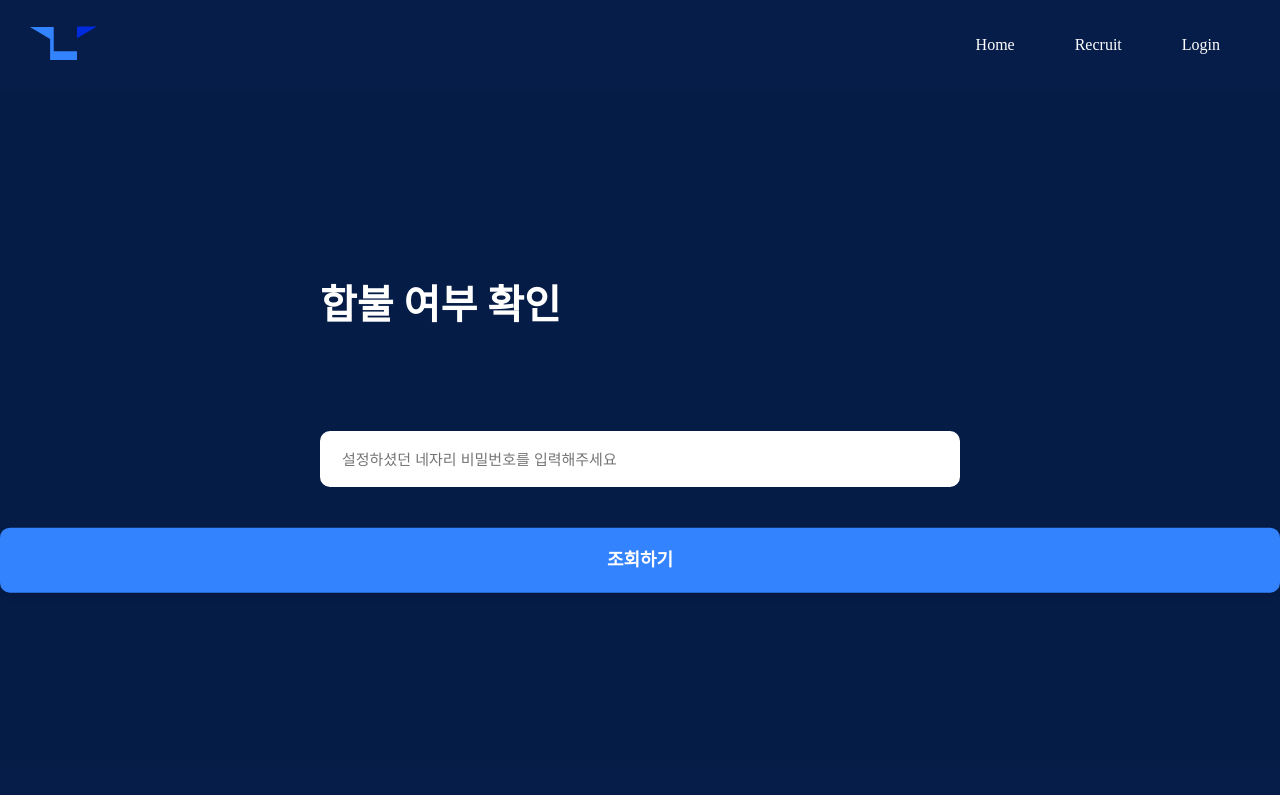
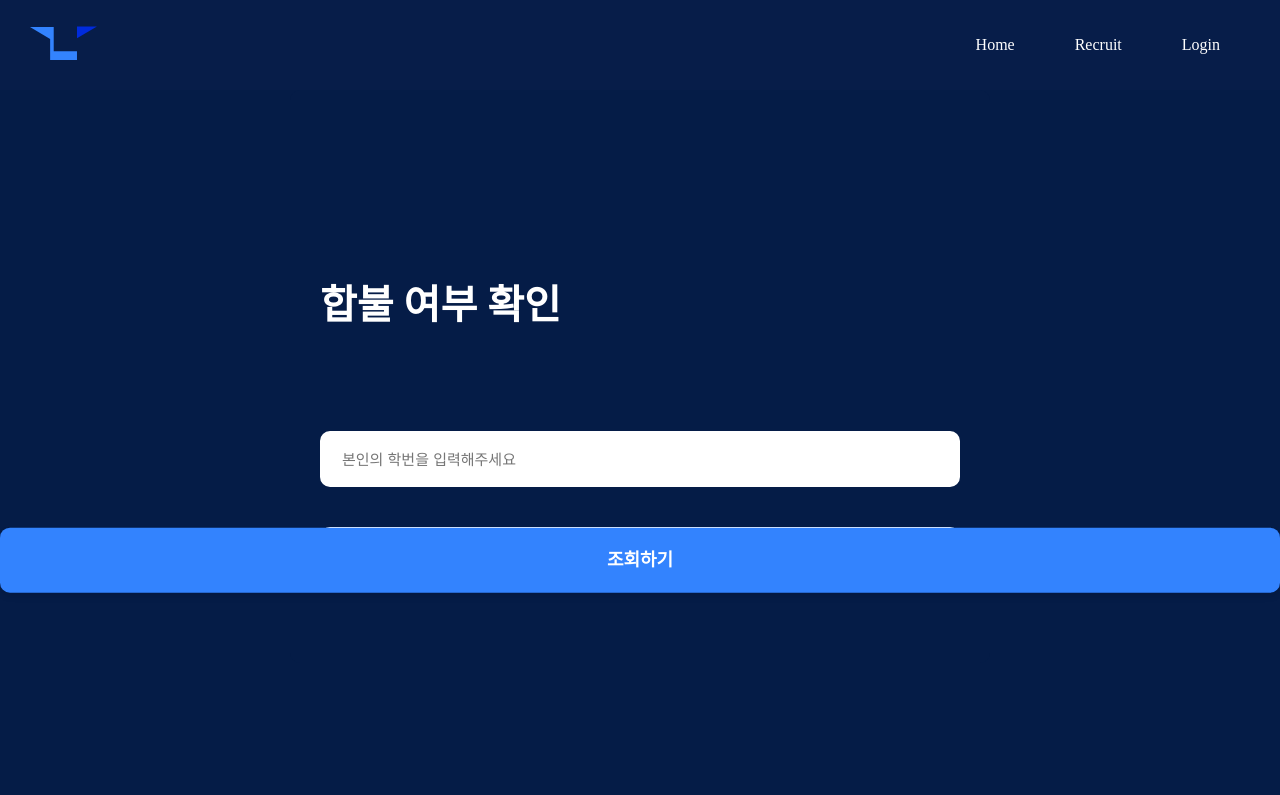
Before and after one commit to likelionmju/likelion-mainsite-fe, a React (Vite) app in the folder likelion-mainsite/: page /checkresult in a window 1280 px wide. Shown: the top 795 px of the page. Built offline with nearby package versions, Linux system fonts and the light colour scheme; no server answers.

Commit message:
Feat: Result 페이지 학번 검사 로직 추가

```diff
--- a/likelion-mainsite/src/pages/CheckResult.css
+++ b/likelion-mainsite/src/pages/CheckResult.css
@@ -21,6 +21,12 @@ body {
     padding-top: 150px;
     margin-bottom: 200px;
     flex:1;
+  }
+
+  .result-description {
+    color: white;
+    font-size: 40px;
+    font-weight: bold;
   }
 
   .result-input-container {
--- a/likelion-mainsite/src/pages/CheckResult.jsx
+++ b/likelion-mainsite/src/pages/CheckResult.jsx
@@ -1,27 +1,26 @@
 import React, { useState } from "react";
-import axios from "axios";
-import Header from '@/components/Header.jsx';
-import Footer from '@/components/Footer.jsx';
-import Button from '@/components/Button.jsx';
-import './CheckResult.css';
-import axiosInstance from '@/libs/api/instance';
+import axiosInstance from "@/libs/api/instance";
+import Header from "@/components/Header.jsx";
+import Footer from "@/components/Footer.jsx";
+import "./CheckResult.css";
 
 const CheckResult = () => {
-  const [queryNumber, setQueryNumber] = useState(""); // 사용자 입력 쿼리번호
-  const [resultData, setResultData] = useState(null); // 조회된 결과 데이터
-  const [error, setError] = useState(""); // 에러 메시지
+  const [studentId, setStudentId] = useState("");
+  const [queryNumber, setQueryNumber] = useState("");
+  const [resultData, setResultData] = useState(null);
+  const [error, setError] = useState("");
 
   // 합불 여부 조회 핸들러
   const handleCheckResult = async () => {
-    if (!queryNumber) {
-      setError("쿼리 번호를 입력해주세요.");
+    if (!studentId || !queryNumber) {
+      setError("학번과 비밀번호를 모두 입력해주세요.");
       return;
     }
 
     try {
       setError(""); // 기존 에러 초기화
       const response = await axiosInstance.get(`/api/forms/result`, {
-        params: { queryNumber },
+        params: { studentId, queryNumber },
       });
 
       if (response.data.status === 200) {
@@ -39,12 +38,18 @@ const CheckResult = () => {
     <div className="page-container">
       <Header />
       <div className="result-box-wrapper">
-        <h2 style={{ color: "white", fontSize: "40px", fontWeight: "bold" }} className="result-description">합불 여부 확인</h2>
+        <h2 className="result-description">합불 여부 확인</h2>
 
-        {/* 쿼리번호 입력 필드 */}
+        {/* 학번 및 비밀번호 입력 필드 */}
         <div className="result-input-container">
           <input
             type="text"
+            placeholder="본인의 학번을 입력해주세요"
+            value={studentId}
+            onChange={(e) => setStudentId(e.target.value)}
+          />
+          <input
+            type="password"
             placeholder="설정하셨던 네자리 비밀번호를 입력해주세요"
             value={queryNumber}
             onChange={(e) => setQueryNumber(e.target.value)}
```
